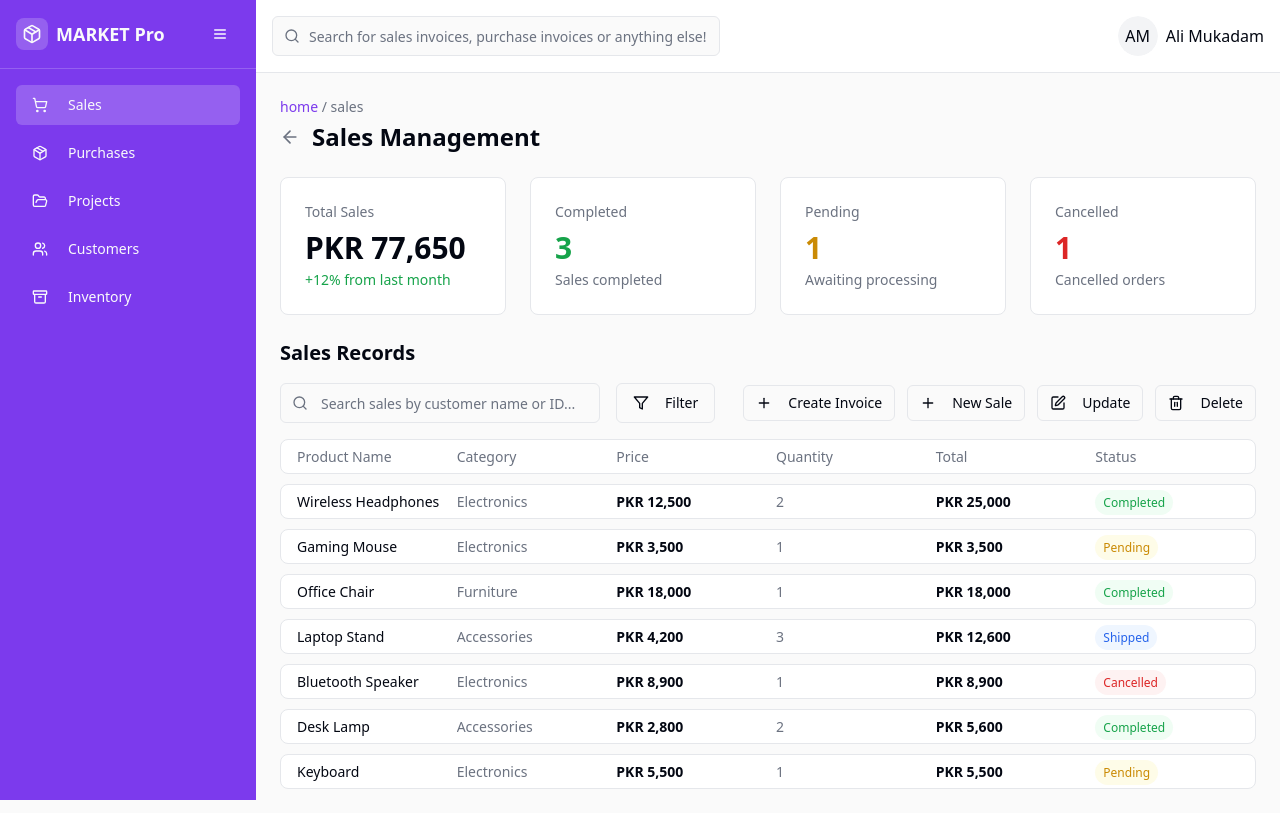
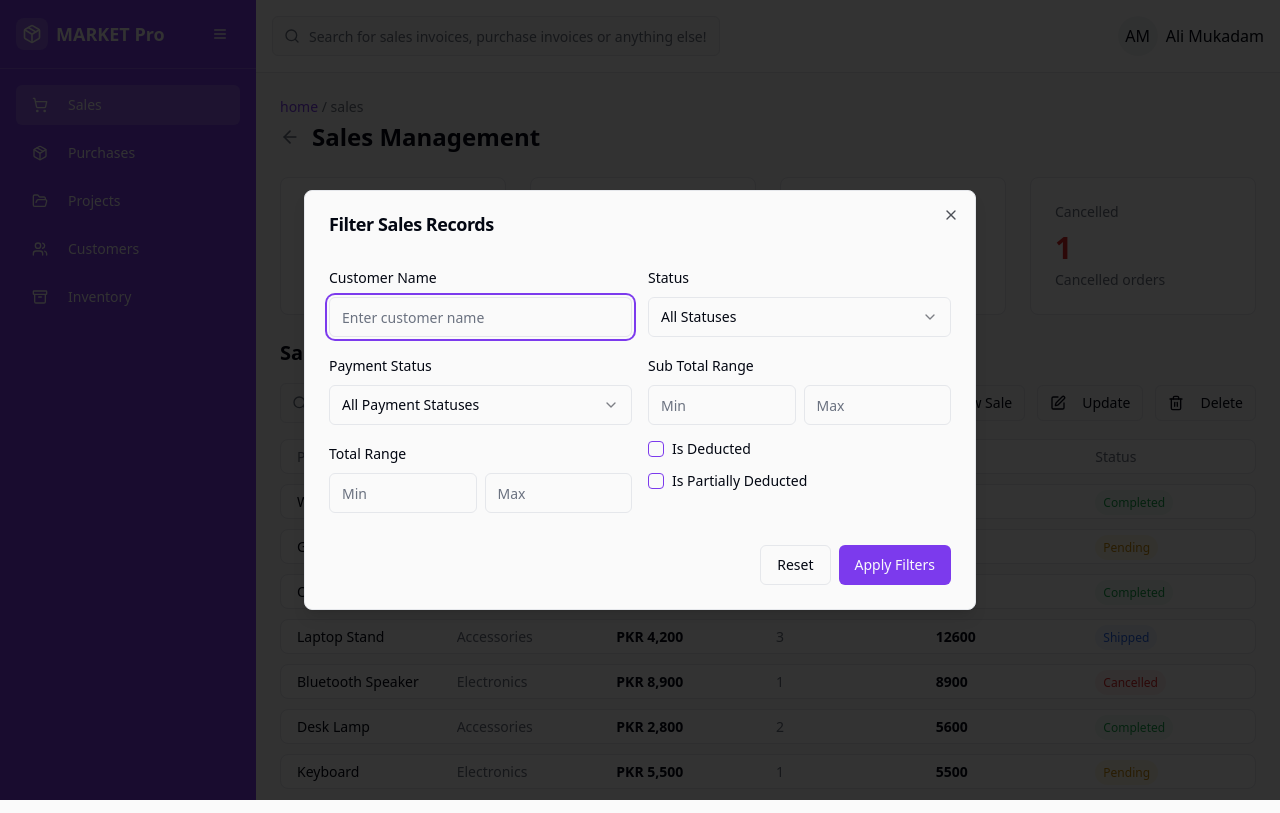
Before and after one commit to alimukadam01/MarketPro-Frontend, a React (Vite) app: page /sales in a window 1280 px wide. Both pictures are taken after a click on the button "Filter". Built offline with nearby package versions, Linux system fonts and the light colour scheme.

Commit message:
Implement sales filter functionality

```diff
--- a/src/pages/Sales.tsx
+++ b/src/pages/Sales.tsx
@@ -6,20 +6,37 @@ import { ArrowLeft, Plus, Filter, Search, Edit, Trash2 } from "lucide-react";
 import { Input } from "@/components/ui/input";
 import { useState } from "react";
 import { useNavigate } from "react-router-dom";
+import { Dialog, DialogContent, DialogHeader, DialogTitle, DialogFooter } from "@/components/ui/dialog";
+import { Label } from "@/components/ui/label";
+import { Select, SelectContent, SelectItem, SelectTrigger, SelectValue } from "@/components/ui/select";
+import { Checkbox } from "@/components/ui/checkbox";
 
 const salesData = [
-  { id: "1", productName: "Wireless Headphones", category: "Electronics", price: "PKR 12,500", quantity: 2, total: "PKR 25,000", status: "Completed" },
-  { id: "2", productName: "Gaming Mouse", category: "Electronics", price: "PKR 3,500", quantity: 1, total: "PKR 3,500", status: "Pending" },
-  { id: "3", productName: "Office Chair", category: "Furniture", price: "PKR 18,000", quantity: 1, total: "PKR 18,000", status: "Completed" },
-  { id: "4", productName: "Laptop Stand", category: "Accessories", price: "PKR 4,200", quantity: 3, total: "PKR 12,600", status: "Shipped" },
-  { id: "5", productName: "Bluetooth Speaker", category: "Electronics", price: "PKR 8,900", quantity: 1, total: "PKR 8,900", status: "Cancelled" },
-  { id: "6", productName: "Desk Lamp", category: "Accessories", price: "PKR 2,800", quantity: 2, total: "PKR 5,600", status: "Completed" },
-  { id: "7", productName: "Keyboard", category: "Electronics", price: "PKR 5,500", quantity: 1, total: "PKR 5,500", status: "Pending" },
+  { id: "1", customer_name: "John Doe", productName: "Wireless Headphones", category: "Electronics", price: "PKR 12,500", quantity: 2, sub_total: 25000, total: 25000, status: "Completed", payment_status: "Paid", is_deducted: true, is_partially_deducted: false },
+  { id: "2", customer_name: "Jane Smith", productName: "Gaming Mouse", category: "Electronics", price: "PKR 3,500", quantity: 1, sub_total: 3500, total: 3500, status: "Pending", payment_status: "Unpaid", is_deducted: false, is_partially_deducted: false },
+  { id: "3", customer_name: "Bob Johnson", productName: "Office Chair", category: "Furniture", price: "PKR 18,000", quantity: 1, sub_total: 18000, total: 18000, status: "Completed", payment_status: "Paid", is_deducted: true, is_partially_deducted: false },
+  { id: "4", customer_name: "Alice Williams", productName: "Laptop Stand", category: "Accessories", price: "PKR 4,200", quantity: 3, sub_total: 12600, total: 12600, status: "Shipped", payment_status: "Partial", is_deducted: false, is_partially_deducted: true },
+  { id: "5", customer_name: "Charlie Brown", productName: "Bluetooth Speaker", category: "Electronics", price: "PKR 8,900", quantity: 1, sub_total: 8900, total: 8900, status: "Cancelled", payment_status: "Refunded", is_deducted: false, is_partially_deducted: false },
+  { id: "6", customer_name: "Diana Prince", productName: "Desk Lamp", category: "Accessories", price: "PKR 2,800", quantity: 2, sub_total: 5600, total: 5600, status: "Completed", payment_status: "Paid", is_deducted: true, is_partially_deducted: false },
+  { id: "7", customer_name: "Eve Adams", productName: "Keyboard", category: "Electronics", price: "PKR 5,500", quantity: 1, sub_total: 5500, total: 5500, status: "Pending", payment_status: "Unpaid", is_deducted: false, is_partially_deducted: false },
 ];
 
 const Sales = () => {
   const [sidebarCollapsed, setSidebarCollapsed] = useState(false);
   const [selectedRows, setSelectedRows] = useState<string[]>([]);
+  const [filterOpen, setFilterOpen] = useState(false);
+  const [filters, setFilters] = useState({
+    customer_name: "",
+    status: "all",
+    payment_status: "all",
+    min_sub_total: "",
+    max_sub_total: "",
+    min_total: "",
+    max_total: "",
+    is_deducted: false,
+    is_partially_deducted: false,
+  });
+  const [filteredData, setFilteredData] = useState(salesData);
   const navigate = useNavigate();
 
   const getStatusColor = (status: string) => {
@@ -38,6 +55,57 @@ const Sales = () => {
         ? prev.filter(rowId => rowId !== id)
         : [...prev, id]
     );
+  };
+
+  const applyFilters = () => {
+    let filtered = salesData.filter(sale => {
+      if (filters.customer_name && !sale.customer_name.toLowerCase().includes(filters.customer_name.toLowerCase())) {
+        return false;
+      }
+      if (filters.status !== "all" && sale.status !== filters.status) {
+        return false;
+      }
+      if (filters.payment_status !== "all" && sale.payment_status !== filters.payment_status) {
+        return false;
+      }
+      if (filters.min_sub_total && sale.sub_total < parseFloat(filters.min_sub_total)) {
+        return false;
+      }
+      if (filters.max_sub_total && sale.sub_total > parseFloat(filters.max_sub_total)) {
+        return false;
+      }
+      if (filters.min_total && sale.total < parseFloat(filters.min_total)) {
+        return false;
+      }
+      if (filters.max_total && sale.total > parseFloat(filters.max_total)) {
+        return false;
+      }
+      if (filters.is_deducted && !sale.is_deducted) {
+        return false;
+      }
+      if (filters.is_partially_deducted && !sale.is_partially_deducted) {
+        return false;
+      }
+      return true;
+    });
+    setFilteredData(filtered);
+    setFilterOpen(false);
+  };
+
+  const resetFilters = () => {
+    setFilters({
+      customer_name: "",
+      status: "all",
+      payment_status: "all",
+      min_sub_total: "",
+      max_sub_total: "",
+      min_total: "",
+      max_total: "",
+      is_deducted: false,
+      is_partially_deducted: false,
+    });
+    setFilteredData(salesData);
+    setFilterOpen(false);
   };
 
   return (
@@ -100,7 +168,7 @@ const Sales = () => {
                     className="pl-10 w-80"
                   />
                 </div>
-                <Button variant="outline" className="flex items-center space-x-2">
+                <Button variant="outline" className="flex items-center space-x-2" onClick={() => setFilterOpen(true)}>
                   <Filter className="w-4 h-4" />
                   <span>Filter</span>
                 </Button>
@@ -142,7 +210,7 @@ const Sales = () => {
               </div>
 
               {/* Table Rows */}
-              {salesData.map((sale) => (
+              {filteredData.map((sale) => (
                 <div
                   key={sale.id}
                   onClick={() => toggleRowSelection(sale.id)}
@@ -171,6 +239,120 @@ const Sales = () => {
 
         </main>
       </div>
+
+      {/* Filter Dialog */}
+      <Dialog open={filterOpen} onOpenChange={setFilterOpen}>
+        <DialogContent className="max-w-2xl">
+          <DialogHeader>
+            <DialogTitle>Filter Sales Records</DialogTitle>
+          </DialogHeader>
+
+          <div className="grid grid-cols-2 gap-4 py-4">
+            <div className="space-y-2">
+              <Label htmlFor="customer_name">Customer Name</Label>
+              <Input
+                id="customer_name"
+                placeholder="Enter customer name"
+                value={filters.customer_name}
+                onChange={(e) => setFilters({ ...filters, customer_name: e.target.value })}
+              />
+            </div>
+
+            <div className="space-y-2">
+              <Label htmlFor="status">Status</Label>
+              <Select value={filters.status} onValueChange={(value) => setFilters({ ...filters, status: value })}>
+                <SelectTrigger id="status">
+                  <SelectValue placeholder="Select status" />
+                </SelectTrigger>
+                <SelectContent>
+                  <SelectItem value="all">All Statuses</SelectItem>
+                  <SelectItem value="Completed">Completed</SelectItem>
+                  <SelectItem value="Pending">Pending</SelectItem>
+                  <SelectItem value="Shipped">Shipped</SelectItem>
+                  <SelectItem value="Cancelled">Cancelled</SelectItem>
+                </SelectContent>
+              </Select>
+            </div>
+
+            <div className="space-y-2">
+              <Label htmlFor="payment_status">Payment Status</Label>
+              <Select value={filters.payment_status} onValueChange={(value) => setFilters({ ...filters, payment_status: value })}>
+                <SelectTrigger id="payment_status">
+                  <SelectValue placeholder="Select payment status" />
+                </SelectTrigger>
+                <SelectContent>
+                  <SelectItem value="all">All Payment Statuses</SelectItem>
+                  <SelectItem value="Paid">Paid</SelectItem>
+                  <SelectItem value="Unpaid">Unpaid</SelectItem>
+                  <SelectItem value="Partial">Partial</SelectItem>
+                  <SelectItem value="Refunded">Refunded</SelectItem>
+                </SelectContent>
+              </Select>
+            </div>
+
+            <div className="space-y-2">
+              <Label>Sub Total Range</Label>
+              <div className="flex gap-2">
+                <Input
+                  type="number"
+                  placeholder="Min"
+                  value={filters.min_sub_total}
+                  onChange={(e) => setFilters({ ...filters, min_sub_total: e.target.value })}
+                />
+                <Input
+                  type="number"
+                  placeholder="Max"
+                  value={filters.max_sub_total}
+                  onChange={(e) => setFilters({ ...filters, max_sub_total: e.target.value })}
+                />
+              </div>
+            </div>
+
+            <div className="space-y-2">
+              <Label>Total Range</Label>
+              <div className="flex gap-2">
+                <Input
+                  type="number"
+                  placeholder="Min"
+                  value={filters.min_total}
+                  onChange={(e) => setFilters({ ...filters, min_total: e.target.value })}
+                />
+                <Input
+                  type="number"
+                  placeholder="Max"
+                  value={filters.max_total}
+                  onChange={(e) => setFilters({ ...filters, max_total: e.target.value })}
+                />
+              </div>
+            </div>
+
+            <div className="space-y-4">
+              <div className="flex items-center space-x-2">
+                <Checkbox
+                  id="is_deducted"
+                  checked={filters.is_deducted}
+                  onCheckedChange={(checked) => setFilters({ ...filters, is_deducted: checked as boolean })}
+                />
+                <Label htmlFor="is_deducted" className="cursor-pointer">Is Deducted</Label>
+              </div>
+
+              <div className="flex items-center space-x-2">
+                <Checkbox
+                  id="is_partially_deducted"
+                  checked={filters.is_partially_deducted}
+                  onCheckedChange={(checked) => setFilters({ ...filters, is_partially_deducted: checked as boolean })}
+                />
+                <Label htmlFor="is_partially_deducted" className="cursor-pointer">Is Partially Deducted</Label>
+              </div>
+            </div>
+          </div>
+
+          <DialogFooter>
+            <Button variant="outline" onClick={resetFilters}>Reset</Button>
+            <Button onClick={applyFilters}>Apply Filters</Button>
+          </DialogFooter>
+        </DialogContent>
+      </Dialog>
     </div>
   );
 };
```
